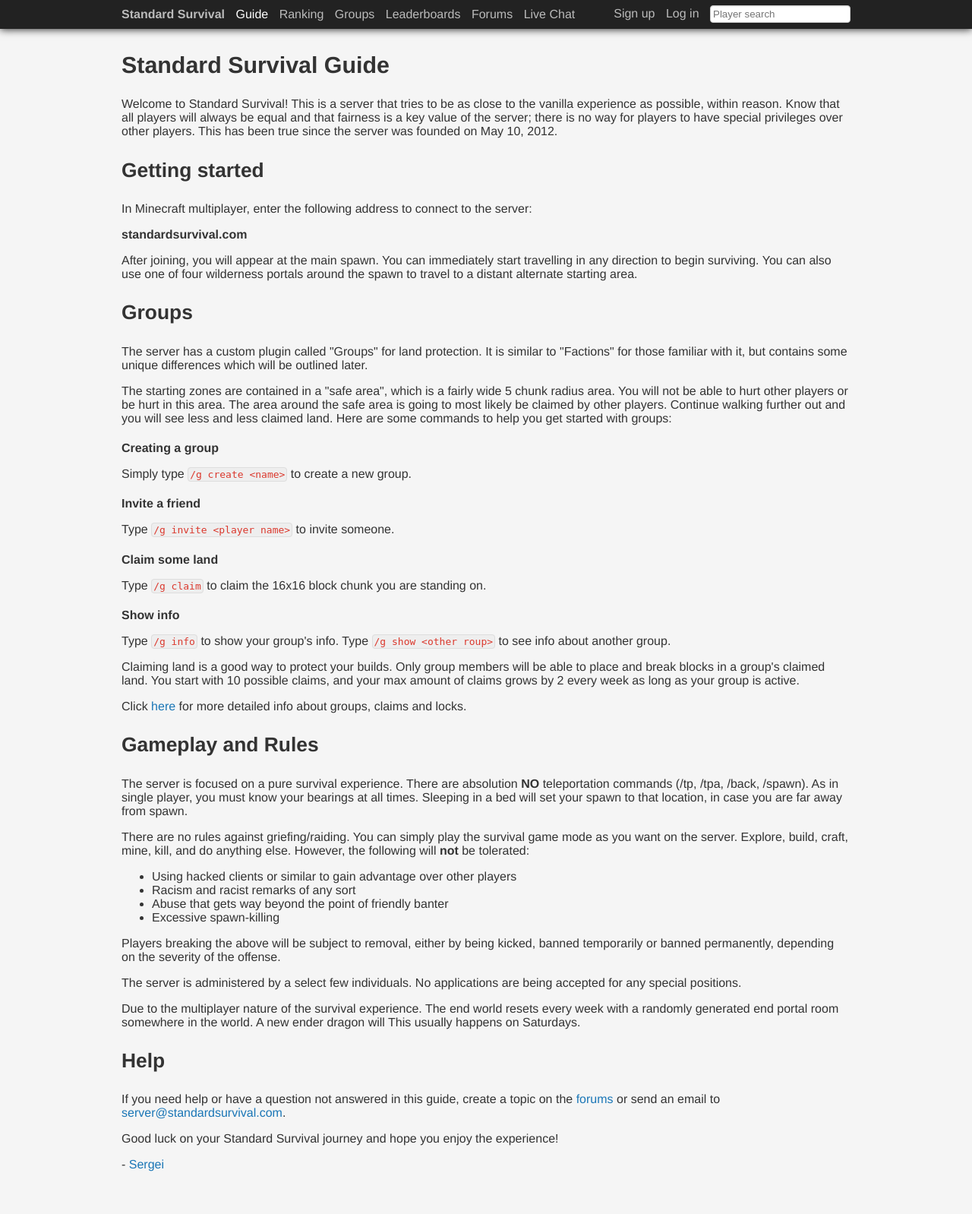
After one commit to sbezboro/standard-web-flask, a Python web app: template standardweb/templates/guides/index.html in a window 1280 px wide. The commit adds this page. Shown: the whole page at 76% size. Run offline with Jinja, Linux system fonts and the light colour scheme; the template is opened without the code that fills it, so the values that code supplies are empty.

Commit message:
new general info guide and groups guide

```diff
--- a/standardweb/static/css/style.css
+++ b/standardweb/static/css/style.css
@@ -235,8 +235,16 @@ h1 {
 }
 
 h2 {
-    font-size: 1.5em;
+    font-size: 1.9em;
     margin-top: 30px;
+}
+
+h3 {
+    font-size: 1.65em;
+}
+
+h4 {
+    margin-bottom: 0;
 }
 
 a {
@@ -552,6 +560,11 @@ fieldset {
     -webkit-box-sizing: border-box;
 }
 
+.command-list {
+    list-style: none;
+    padding-left: 10px;
+}
+
 .players-table {
     width: 70%;
     background-color: #444;
@@ -1460,7 +1473,7 @@ a:hover .ansi-container {
     .mobile-title {
         padding: 5px 0;
         float: left;
-        color: #fff;
+        color: #bbb;
     }
 
     .mobile-nav {
--- a/standardweb/templates/base.html
+++ b/standardweb/templates/base.html
@@ -53,6 +53,7 @@
         <div id="inner">
             <div class="desktop">
                 <a href="/" class="strong {% block select_index %}{% endblock %}">Standard Survival</a>
+                <a class="{% block select_guide %}{% endblock %}" href="{{ url_for('guide') }}">Guide</a>
                 <a class="{% block select_ranking %}{% endblock %}" href="{{ url_for('ranking', server_id=server.id if server else None) }}">Ranking</a>
                 <a class="{% block select_groups %}{% endblock %}" href="{{ url_for('groups', server_id=server.id if server else None) }}">Groups</a>
                 <a class="{% block select_leaderboards %}{% endblock %}" href="{{ url_for('leaderboards', server_id=server.id if server else None) }}">Leaderboards</a>
@@ -85,6 +86,7 @@
                 </div>
                 <ul id="mobile-nav-menu" style="display:none;">
                     <li><a href="/">Home</a></li>
+                    <li><a href="{{ url_for('guide') }}">Guide</a></li>
                     <li><a href="{{ url_for('ranking', server_id=server.id if server else None) }}">Ranking</a></li>
                     <li><a href="{{ url_for('groups', server_id=server.id if server else None) }}">Groups</a></li>
                     <li><a href="{{ url_for('leaderboards', server_id=server.id if server else None) }}">Leaderboards</a></li>
@@ -111,5 +113,38 @@
     <div id="container">
         {% block content %}{% endblock %}
     </div>
+    <script type="text/javascript">
+        $(document).ready(function() {
+            var $address = $('#address');
+            $address.tipsy({
+                trigger: 'manual',
+                gravity: 'w',
+                offset: 10
+            });
+
+            var clipboard = new ZeroClipboard($address, {
+                moviePath: "{{ url_for('static', filename='flash/ZeroClipboard.swf') }}"
+            });
+
+            clipboard.on('complete', function(client, args) {
+                $address.tipsy('hide');
+                $address.attr('original-title', 'Copied!');
+                $address.tipsy('show');
+                _gaq.push(['_trackPageview', '/address/copied']);
+            });
+
+            clipboard.on('mouseover', function(client) {
+                $address.attr('original-title', 'Click to copy to clipboard');
+                $address.tipsy('show');
+            });
+
+            clipboard.on('mouseout', function(client) {
+                $address.tipsy('hide');
+            });
+
+            loadPlayerList();
+            loadPlayerGraph($("#graph"));
+        });
+    </script>
 </body>
 </html>
--- /dev/null
+++ b/standardweb/templates/guides/index.html
@@ -0,0 +1,94 @@
+{% extends "base.html" %}
+
+{% block title %}Guide - Standard Survival Minecraft Server{% endblock %}
+
+{% block description %}Guide and useful info to help you get started on the Standard Survival Minecraft server{% endblock %}
+
+{% block select_guide %}selected{% endblock %}
+
+{% block content %}
+    <div id="main">
+        <h2>Standard Survival Guide</h2>
+        <p>
+            Welcome to Standard Survival! This is a server that tries to be as close to the vanilla experience as possible, within reason. Know that all players will always be equal and that fairness is a key value of the server; there is no way for players to have special privileges over other players. This has been true since the server was founded on May 10, 2012.
+        </p>
+        <h3>Getting started</h3>
+        <p>
+            In Minecraft multiplayer, enter the following address to connect to the server:
+        </p>
+        <p>
+            <b id="address" data-clipboard-target="address">standardsurvival.com</b>
+        </p>
+        <p>
+            After joining, you will appear at the main spawn. You can immediately start travelling in any direction to begin surviving. You can also use one of four wilderness portals around the spawn to travel to a distant alternate starting area.
+        </p>
+        <h3>Groups</h3>
+        <p>
+            The server has a custom plugin called "Groups" for land protection. It is similar to "Factions" for those familiar with it, but contains some unique differences which will be outlined later.
+        </p>
+        <p>
+            The starting zones are contained in a "safe area", which is a fairly wide 5 chunk radius area. You will not be able to hurt other players or be hurt in this area. The area around the safe area is going to most likely be claimed by other players. Continue walking further out and you will see less and less claimed land. Here are some commands to help you get started with groups:
+        </p>
+        <h4>Creating a group</h4>
+        <p>
+            Simply type <code>/g create &lt;name&gt;</code> to create a new group.
+        </p>
+        <h4>Invite a friend</h4>
+        <p>
+            Type <code>/g invite &lt;player name&gt;</code> to invite someone.
+        </p>
+        <h4>Claim some land</h4>
+        <p>
+            Type <code>/g claim</code> to claim the 16x16 block chunk you are standing on.
+        </p>
+        <h4>Show info</h4>
+        <p>
+            Type <code>/g info</code> to show your group's info. Type <code>/g show &lt;other roup&gt;</code> to see info about another group.
+        </p>
+        <p>
+            Claiming land is a good way to protect your builds. Only group members will be able to place and break blocks in a group's claimed land. You start with 10 possible claims, and your max amount of claims grows by 2 every week as long as your group is active.
+        </p>
+        <p>
+            Click <a href="{{ url_for('guide_groups')}}">here</a> for more detailed info about groups, claims and locks.
+        </p>
+        <h3>Gameplay and Rules</h3>
+        <p>
+            The server is focused on a pure survival experience. There are absolution <b>NO</b> teleportation commands (/tp, /tpa, /back, /spawn). As in single player, you must know your bearings at all times. Sleeping in a bed will set your spawn to that location, in case you are far away from spawn.
+        </p>
+        <p>
+            There are no rules against griefing/raiding. You can simply play the survival game mode as you want on the server. Explore, build, craft, mine, kill, and do anything else. However, the following will <b>not</b> be tolerated:
+            <ul>
+                <li>Using hacked clients or similar to gain advantage over other players</li>
+                <li>Racism and racist remarks of any sort</li>
+                <li>Abuse that gets way beyond the point of friendly banter</li>
+                <li>Excessive spawn-killing</li>
+            </ul>
+            Players breaking the above will be subject to removal, either by being kicked, banned temporarily or banned permanently, depending on the severity of the offense.
+        </p>
+        <p>
+            The server is administered by a select few individuals. No applications are being accepted for any special positions.
+        </p>
+        <p>
+            Due to the multiplayer nature of the survival experience. The end world resets every week with a randomly generated end portal room somewhere in the world. A new ender dragon will  This usually happens on Saturdays.
+        </p>
+        <h3>Help</h3>
+        <o>
+            If you need help or have a question not answered in this guide, create a topic on the <a href="{{ url_for('forums') }}">forums</a> or send an email to
+            <script>
+                document.write('<'+'a'+' '+'h'+'r'+'e'+'f'+'='+"'"+'m'+'a'+'i'+'l'+'t'+'o'+'&'+'#'+'5'+'8'+';'+'s'+'e'+'r'+'%'+'7'+
+                    '6'+'e'+'r'+'&'+'#'+'6'+'4'+';'+'s'+'t'+'a'+'n'+'d'+'&'+'#'+'3'+'7'+';'+'6'+'1'+'&'+'#'+'1'+'1'+'4'+
+                    ';'+'d'+'s'+'&'+'#'+'1'+'1'+'7'+';'+'r'+'v'+'%'+'&'+'#'+'5'+'4'+';'+'9'+'&'+'#'+'1'+'1'+'8'+';'+'a'+
+                    '&'+'#'+'1'+'0'+'8'+';'+'&'+'#'+'4'+'6'+';'+'%'+'6'+'&'+'#'+'5'+'1'+';'+'o'+'m'+"'"+'>'+'s'+'e'+'r'+
+                    'v'+'e'+'r'+'&'+'#'+'6'+'4'+';'+'s'+'&'+'#'+'1'+'1'+'6'+';'+'a'+'n'+'&'+'#'+'1'+'0'+'0'+';'+'&'+'#'+
+                    '9'+'7'+';'+'r'+'&'+'#'+'1'+'0'+'0'+';'+'&'+'#'+'1'+'1'+'5'+';'+'u'+'r'+'v'+'i'+'v'+'a'+'l'+'&'+'#'+
+                    '4'+'6'+';'+'c'+'o'+'m'+'<'+'/'+'a'+'>');
+            </script>.
+        </o>
+        <p>
+            Good luck on your Standard Survival journey and hope you enjoy the experience!
+        </p>
+        <p>
+            - <a href="https://twitter.com/sbezboro">Sergei</a>
+        </p>
+    </div>
+{% endblock %}
```
Also changed, not shown: standardweb/templates/guides/groups.html (added, +64 -0 lines), standardweb/templates/index.html (+1 -32 lines), standardweb/views.py (+11 -0 lines).
